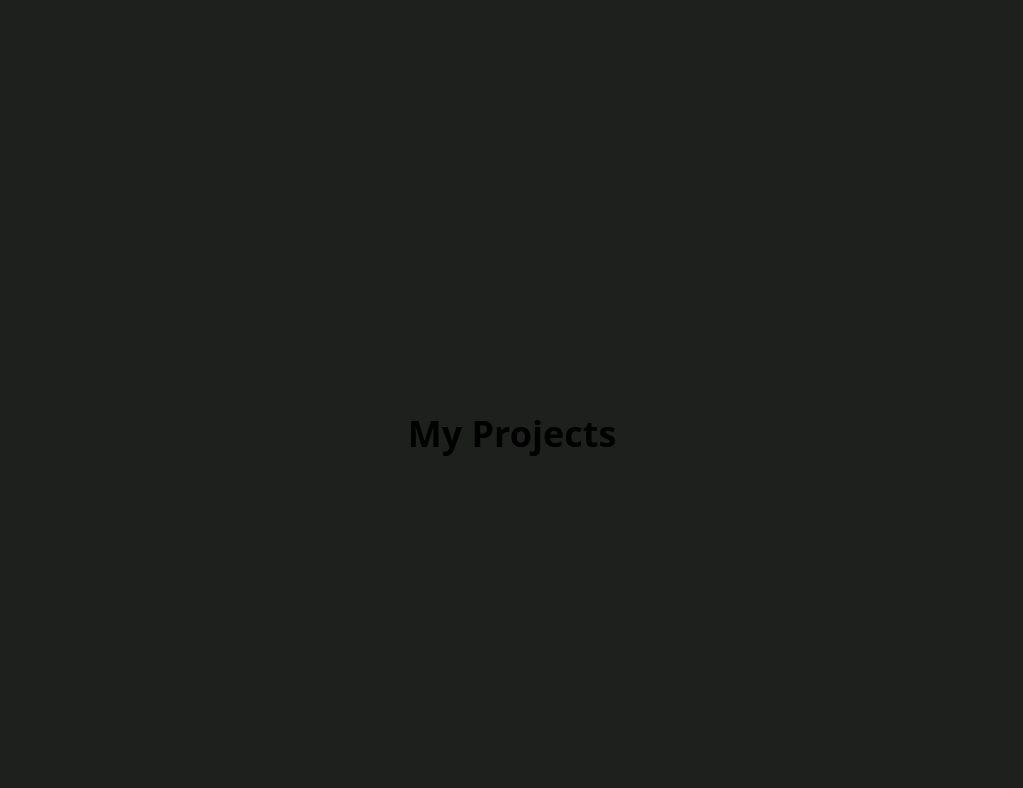
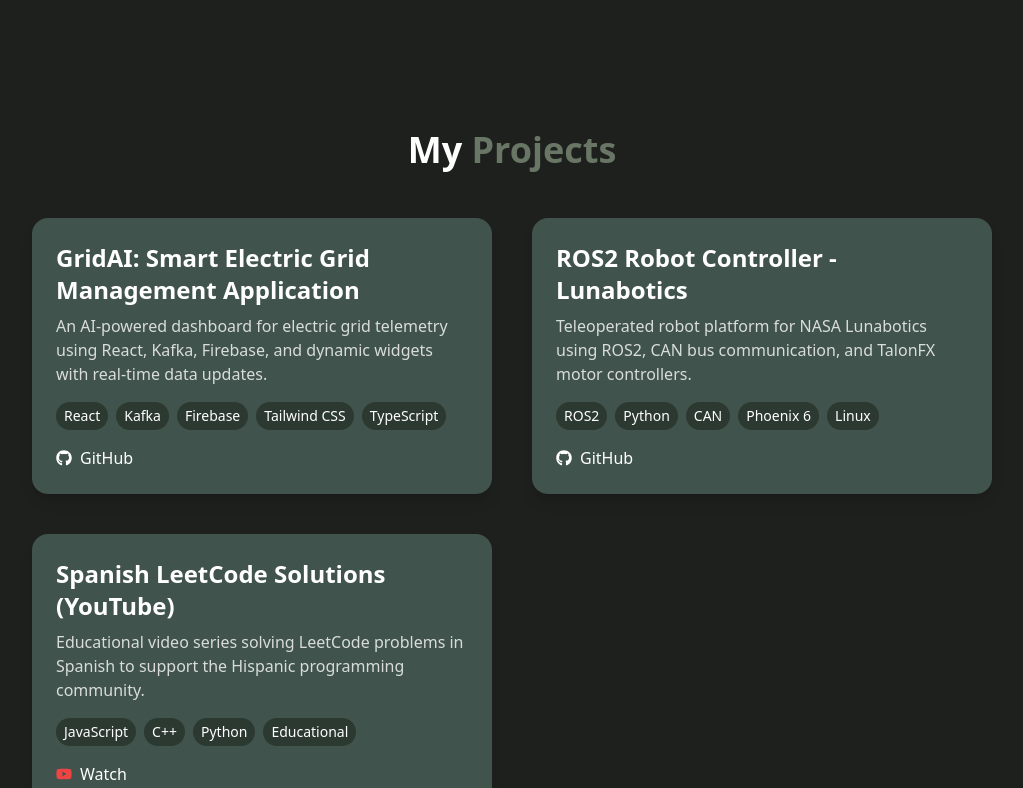
Before and after one commit to jhsotoglz/web-portfolio, a React (Vite) app: page / in a window 1280 px wide. Shown: the part 1032-1820 px from the top of the page, without its empty margins (128-1151 px from the left). Built offline with nearby package versions, Linux system fonts and the light colour scheme.

Commit message:
Better looking project component

```diff
--- a/src/components/About.tsx
+++ b/src/components/About.tsx
@@ -24,10 +24,10 @@ const About = () => {
     return (
         <section
             id="about"
-            className="px-4 scroll-mt-16 text-white flex flex-col items-center lg:-mt-40 mb-8"
+            className="px-4 scroll-mt-16 text-white flex flex-col items-center lg:-mt-40 mb-20"
         >
             <div className="w-full max-w-4xl text-center">
-                <h1 className="text-4xl font-bold mb-6">
+                <h1 className="text-4xl font-bold mb-6 mt-6">
                     About <span className="text-secondary">Me</span>
                 </h1>
 
--- a/src/components/Projects.tsx
+++ b/src/components/Projects.tsx
@@ -1,10 +1,94 @@
+import { FaGithub, FaYoutube } from "react-icons/fa";
+
+const projects = [
+  {
+    title: "GridAI: Smart Electric Grid Management Application",
+    description:
+      "An AI-powered dashboard for electric grid telemetry using React, Kafka, Firebase, and dynamic widgets with real-time data updates.",
+    tech: ["React", "Kafka", "Firebase", "Tailwind CSS", "TypeScript"],
+    link: "https://github.com/jhsoto/gridai",
+    youtube: null,
+  },
+  {
+    title: "ROS2 Robot Controller - Lunabotics",
+    description:
+      "Teleoperated robot platform for NASA Lunabotics using ROS2, CAN bus communication, and TalonFX motor controllers.",
+    tech: ["ROS2", "Python", "CAN", "Phoenix 6", "Linux"],
+    link: "https://github.com/jhsoto/ros_phoenix6",
+    youtube: null,
+  },
+  {
+    title: "Spanish LeetCode Solutions (YouTube)",
+    description:
+      "Educational video series solving LeetCode problems in Spanish to support the Hispanic programming community.",
+    tech: ["JavaScript", "C++", "Python", "Educational"],
+    link: null,
+    youtube: "https://www.youtube.com/playlist?list=YOUR_LEETCODE_PLAYLIST",
+  },
+];
+
 const Projects = () => {
-    return (
-        <section id="projects" className="min-h-screen-dynamic flex justify-center items-center">
-            <div className="global-content">
-                <h1 className="text-4xl font-bold">My Projects</h1>
+  return (
+    <section
+  id="projects"
+  className="px-4 scroll-mt-16 text-white flex flex-col items-center mb-16"
+>
+
+      <div className="max-w-6xl w-full mt-6">
+        <h1 className="text-4xl font-bold text-center mb-12">
+          My <span className="text-extra">Projects</span>
+        </h1>
+
+        <div className="grid gap-10 md:grid-cols-2">
+          {projects.map((project, idx) => (
+            <div
+              key={idx}
+              className="bg-secondary p-6 rounded-2xl shadow-lg hover:shadow-xl transition-shadow"
+            >
+              <h2 className="text-2xl font-semibold text-white mb-2">
+                {project.title}
+              </h2>
+              <p className="text-white/80 mb-4">{project.description}</p>
+
+              <div className="flex flex-wrap gap-2 text-sm mb-4">
+                {project.tech.map((tech, i) => (
+                  <span
+                    key={i}
+                    className="bg-accent text-white px-2 py-1 rounded-full"
+                  >
+                    {tech}
+                  </span>
+                ))}
+              </div>
+
+              <div className="flex gap-4 mt-4">
+                {project.link && (
+                  <a
+                    href={project.link}
+                    target="_blank"
+                    rel="noopener noreferrer"
+                    className="text-white hover:text-accent flex items-center gap-2"
+                  >
+                    <FaGithub /> <span>GitHub</span>
+                  </a>
+                )}
+                {project.youtube && (
+                  <a
+                    href={project.youtube}
+                    target="_blank"
+                    rel="noopener noreferrer"
+                    className="text-white hover:text-accent flex items-center gap-2"
+                  >
+                    <FaYoutube className="text-red-500" /> <span>Watch</span>
+                  </a>
+                )}
+              </div>
             </div>
-        </section>
-    );
+          ))}
+        </div>
+      </div>
+    </section>
+  );
 };
+
 export default Projects;
```
